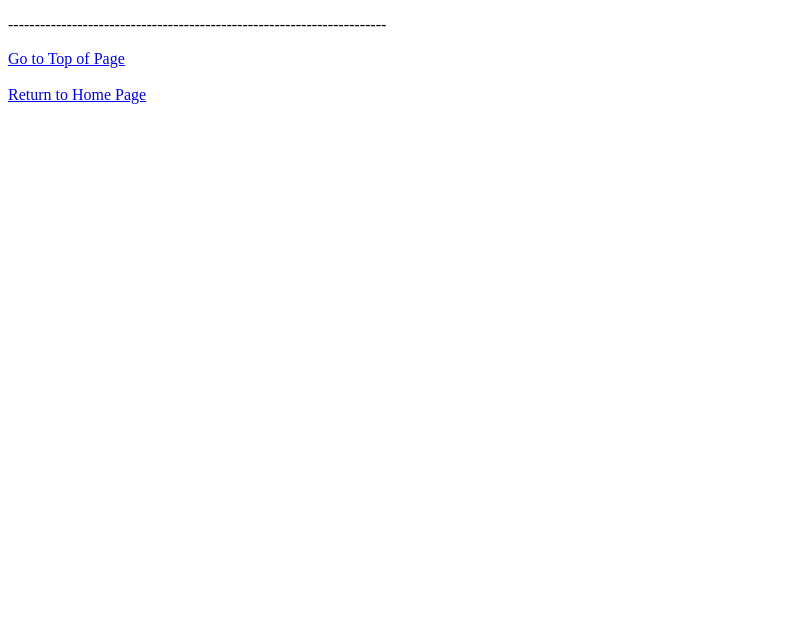
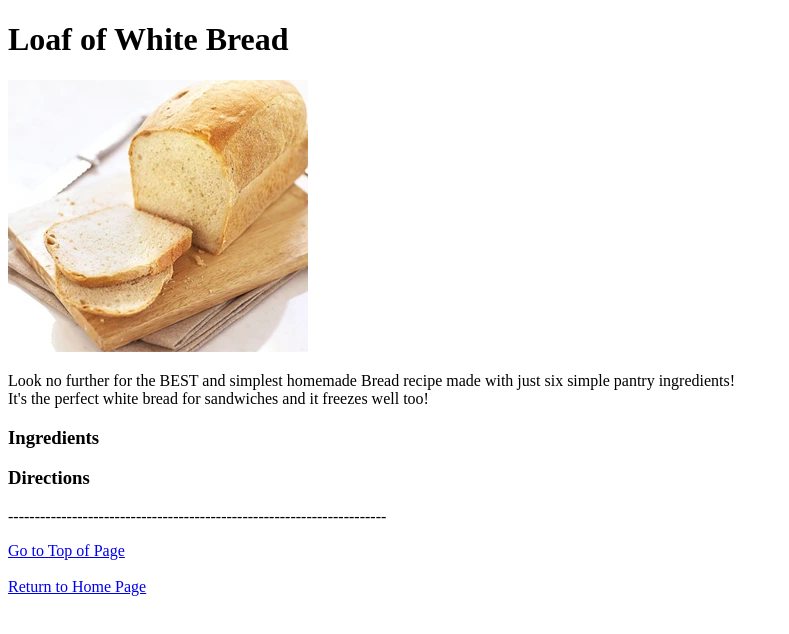
Before and after one commit to AemonK17/odin-recipes, a plain HTML site: page recipes/BreadLoaf.html in a window 1280 px wide. Shown: the whole page, without its empty margins (0-789 px from the left). Drawn offline with Linux system fonts and the light colour scheme.

Commit message:
- implement bread.html - removed some redudant break tags in the footers of each page

```diff
--- a/recipes/BreadLoaf.html
+++ b/recipes/BreadLoaf.html
@@ -5,8 +5,15 @@
         <title>Bread Recipe</title>
     </head>
     <body>
+        <h1>Loaf of White Bread</h1>
+        <img src="images/bread.jpg">
+        <p>
+           Look no further for the BEST and simplest homemade Bread recipe made with just six simple pantry ingredients! <br>
+           It's the perfect white bread for sandwiches and it freezes well too!
+        </p>
+        <h3>Ingredients</h3>
 
-
+        <h3>Directions</h3>
         <p>-----------------------------------------------------------------------</p>
         <footer>
             <a href="BreadLoaf.html">Go to Top of Page</a> <br>
```
Also changed, not shown: index.html (+1 -0 lines), recipes/cookies.html (+1 -1 lines), recipes/images/bread.jpg (added).
